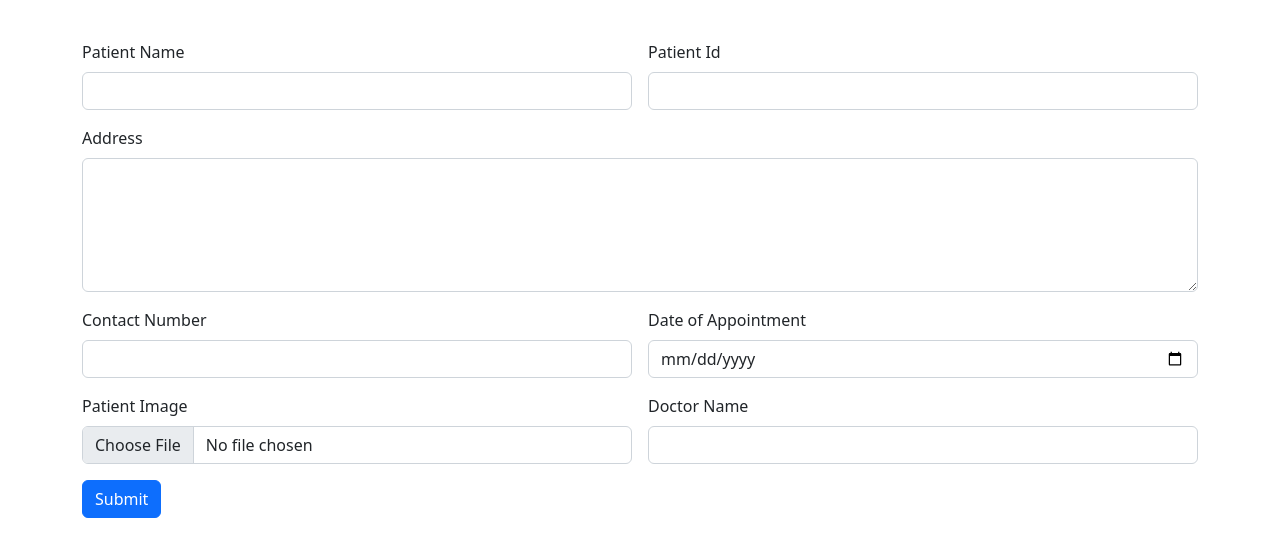
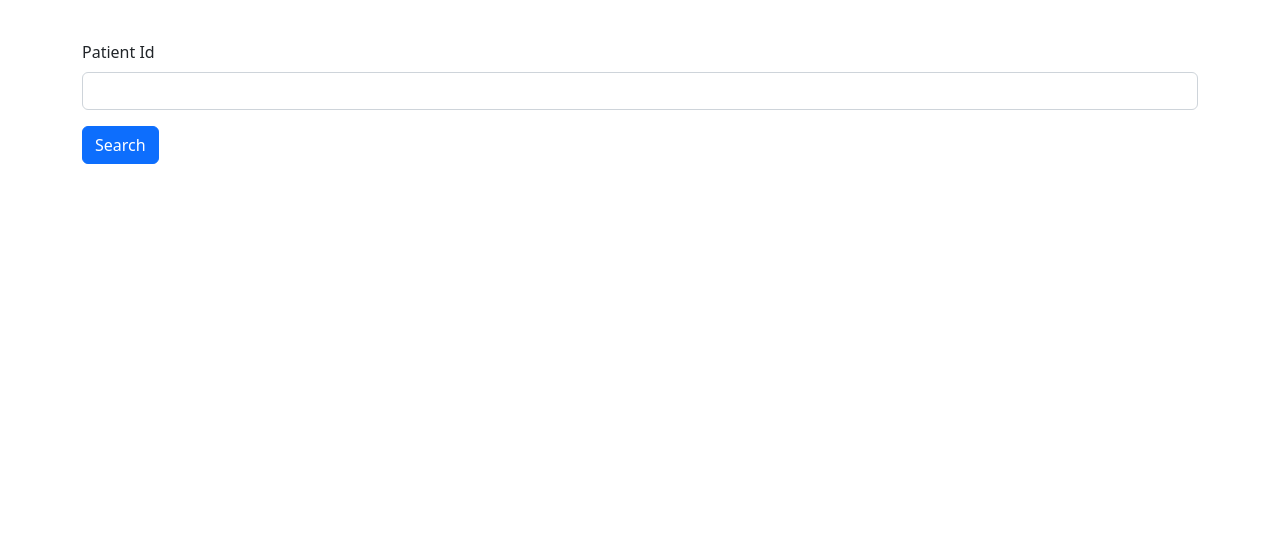
Before and after one commit to jobinjosetech/Hospital-Angular-App, an Angular app: page / in a window 1280 px wide. Shown: the top 556 px of the page. Built offline with nearby package versions, Linux system fonts and the light colour scheme.

Commit message:
patient search

```diff
--- a/src/app/app.component.html
+++ b/src/app/app.component.html
@@ -1,2 +1,2 @@
-<app-patient-entry></app-patient-entry>
+<app-patient-search></app-patient-search>
 <router-outlet></router-outlet>
--- a/src/app/app.module.ts
+++ b/src/app/app.module.ts
@@ -4,11 +4,13 @@
 import { AppRoutingModule } from './app-routing.module';
 import { AppComponent } from './app.component';
 import { PatientEntryComponent } from './patient-entry/patient-entry.component';
+import { PatientSearchComponent } from './patient-search/patient-search.component';
 
 @NgModule({
   declarations: [
     AppComponent,
-    PatientEntryComponent
+    PatientEntryComponent,
+    PatientSearchComponent
   ],
   imports: [
     BrowserModule,
--- /dev/null
+++ b/src/app/patient-search/patient-search.component.html
@@ -0,0 +1,15 @@
+<div class="container">
+    <div class="row">
+        <div class="col col-12 col-sm-12 col-md-12 col-lg-12 col-xl-12 col-xxl-12">
+            <div class="row g-3 mt-4">
+                <div class="col col-12 col-sm-12 col-md-12 col-lg-12 col-xl-12 col-xxl-12">
+                    <label for="" class="form-label">Patient Id</label>
+                    <input type="text" class="form-control">
+                </div>
+                <div class="col col-12 col-sm-12 col-md-12 col-lg-12 col-xl-12 col-xxl-12">
+                    <button class="btn btn-primary">Search</button>
+                </div>
+            </div>
+        </div>
+    </div>
+</div>
```
Also changed, not shown: src/app/patient-search/patient-search.component.ts (added, +10 -0 lines), src/app/patient-search/patient-search.component.css (added).
